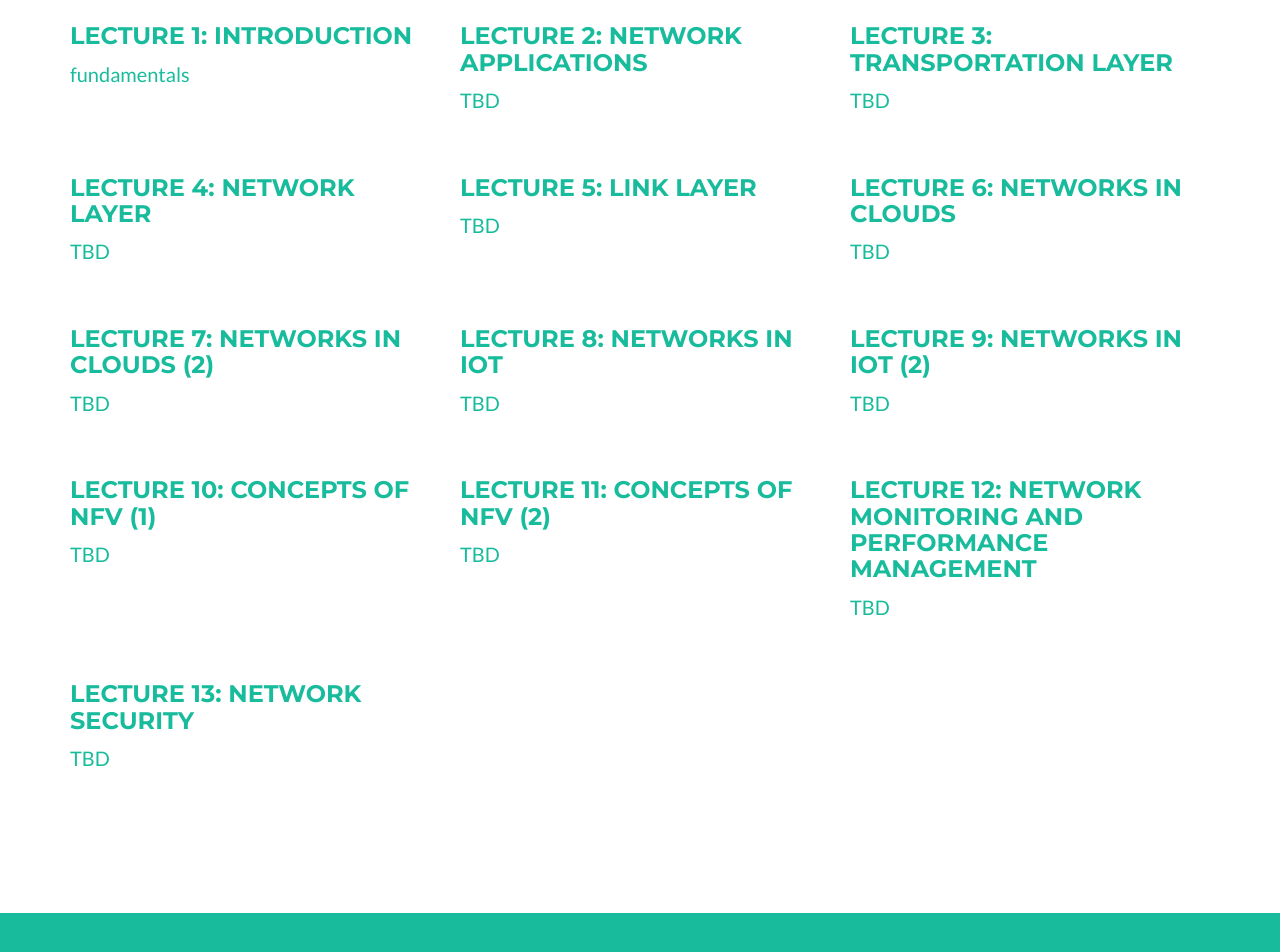
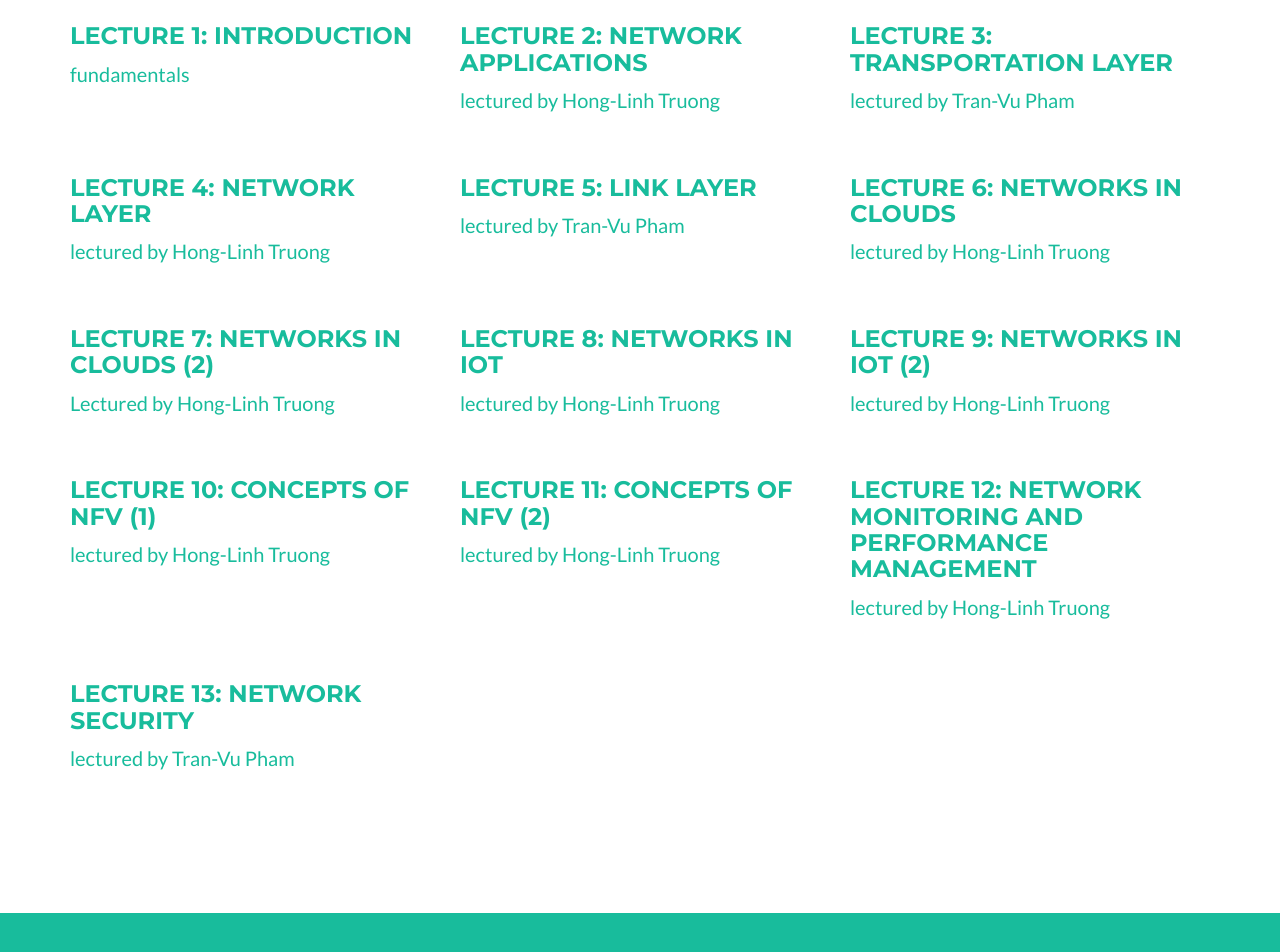
Before and after one commit to alpslab/alpslab.github.io, a website: page courses/bkunetworks2017/index.html in a window 1280 px wide. Shown: the part 788-1740 px from the top of the page. Drawn offline with nearby package versions, Linux system fonts and the light colour scheme.

Commit message:
update names

```diff
--- a/courses/bkunetworks2017/index.html
+++ b/courses/bkunetworks2017/index.html
@@ -113,7 +113,7 @@
                         </div>
                         <!--img src="img/portfolio/cake.png" class="img-responsive" alt=""-->
 			<h3>Lecture 2: Network Applications</h3>
-			<p>TBD</p>
+			<p>lectured by Hong-Linh Truong</p>
                     </a>
                 </div>
                 <div class="col-sm-4 portfolio-item">
@@ -125,7 +125,7 @@
                         </div>
                         <!--img src="img/portfolio/circus.png" class="img-responsive" alt=""-->
 			<h3>Lecture 3: Transportation Layer</h3>
-			<p>TBD</p>
+			<p>lectured by Tran-Vu Pham</p>
                     </a>
                 </div>
                 <div class="col-sm-4 portfolio-item">
@@ -137,7 +137,7 @@
                         </div>
                         <!--img src="img/portfolio/game.png" class="img-responsive" alt=""-->
 			<h3>Lecture 4: Network Layer</h3>
-			<p>TBD</p>
+			<p>lectured by Hong-Linh Truong</p>
                     </a>
                 </div>
                 <div class="col-sm-4 portfolio-item">
@@ -149,7 +149,7 @@
                         </div>
                         <!--img src="img/portfolio/safe.png" class="img-responsive" alt=""-->
 			<h3>Lecture 5: Link Layer</h3>
-			<p>TBD</p>
+			<p>lectured by Tran-Vu Pham</p>
                     </a>
                 </div>
                 <div class="col-sm-4 portfolio-item">
@@ -161,7 +161,7 @@
                         </div>
                         <!--img src="img/portfolio/submarine.png" class="img-responsive" alt=""-->
 			<h3>Lecture 6: Networks in Clouds</h3>
-			<p>TBD</p>
+			<p>lectured by Hong-Linh Truong</p>
                     </a>
                 </div>
 		 <div class="col-sm-4 portfolio-item">
@@ -173,7 +173,7 @@
                         </div>
                         <!--img src="img/portfolio/submarine.png" class="img-responsive" alt=""-->
 			<h3>Lecture 7: Networks in Clouds (2)</h3>
-			<p>TBD</p>
+			<p>Lectured by Hong-Linh Truong</p>
                     </a>
                  </div>
 		  <div class="col-sm-4 portfolio-item">
@@ -185,7 +185,7 @@
                         </div>
                         <!--img src="img/portfolio/submarine.png" class="img-responsive" alt=""-->
 			<h3>Lecture 8: Networks in IoT</h3>
-			<p>TBD</p>
+			<p>lectured by Hong-Linh Truong</p>
                     </a>
                   </div>
 		   <div class="col-sm-4 portfolio-item">
@@ -197,7 +197,7 @@
                         </div>
                         <!--img src="img/portfolio/submarine.png" class="img-responsive" alt=""-->
 			<h3>Lecture 9: Networks in IoT (2)</h3>
-			<p>TBD</p>
+			<p>lectured by Hong-Linh Truong</p>
                     </a>
                    </div>
 		    <div class="col-sm-4 portfolio-item">
@@ -209,7 +209,7 @@
                         </div>
                         <!--img src="img/portfolio/submarine.png" class="img-responsive" alt=""-->
 			<h3>Lecture 10: Concepts of NFV (1)</h3>
-			<p>TBD</p>
+			<p>lectured by Hong-Linh Truong</p>
                     </a>
                     </div>
 		     <div class="col-sm-4 portfolio-item">
@@ -221,7 +221,7 @@
                         </div>
                         <!--img src="img/portfolio/submarine.png" class="img-responsive" alt=""-->
 			<h3>Lecture 11: Concepts of NFV (2)</h3>
-			<p>TBD</p>
+			<p>lectured by Hong-Linh Truong</p>
                     </a>
                      </div>
 		      <div class="col-sm-4 portfolio-item">
@@ -233,7 +233,7 @@
                         </div>
                         <!--img src="img/portfolio/submarine.png" class="img-responsive" alt=""-->
 			<h3>Lecture 12: Network Monitoring and Performance Management </h3>
-			<p>TBD</p>
+			<p>lectured by Hong-Linh Truong</p>
                     </a>
                       </div>
 		       <div class="col-sm-4 portfolio-item">
@@ -245,7 +245,7 @@
                         </div>
                         <!--img src="img/portfolio/submarine.png" class="img-responsive" alt=""-->
 			<h3>Lecture 13: Network Security</h3>
-			<p>TBD</p>
+			<p>lectured by Tran-Vu Pham</p>
                     </a>
                        </div>
 
```
